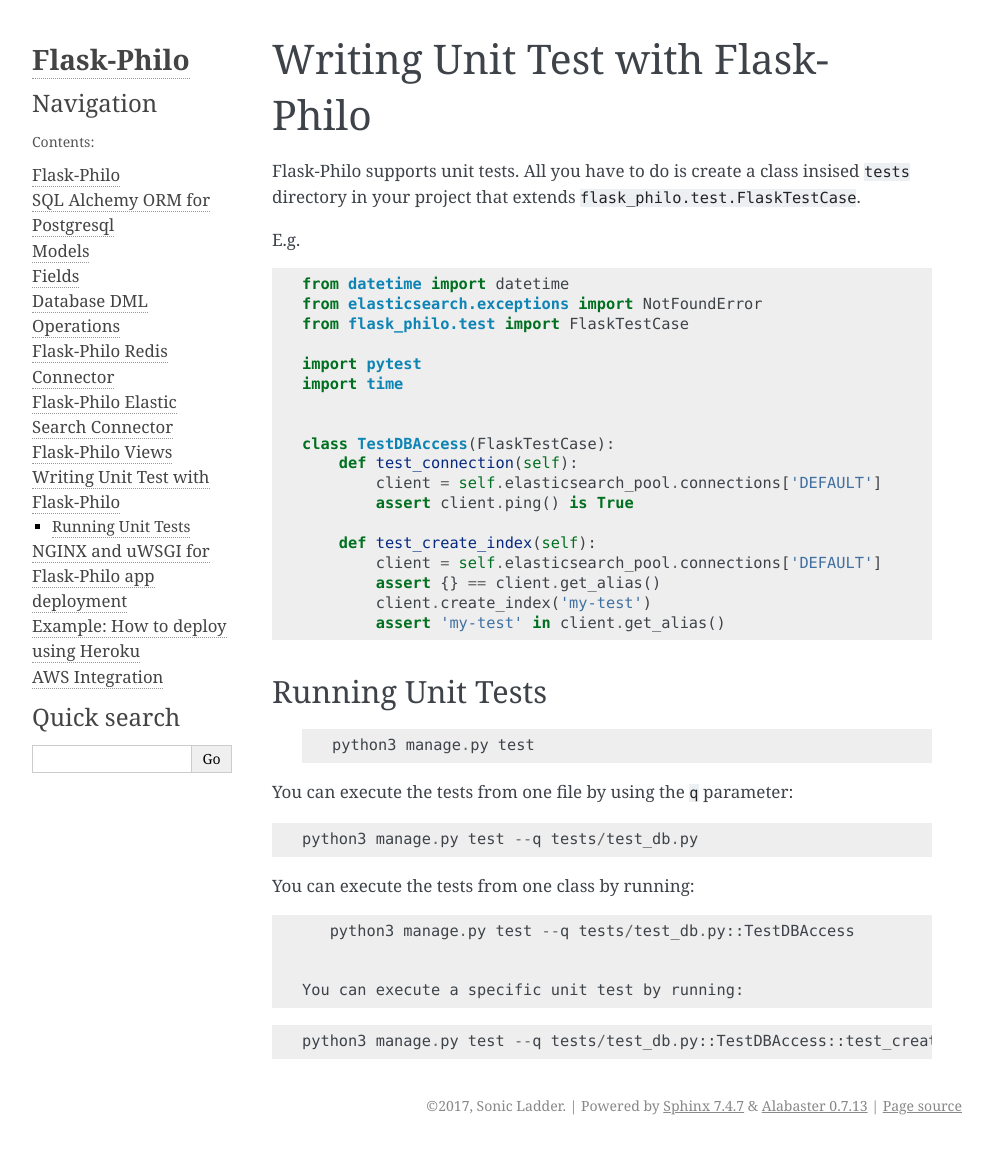
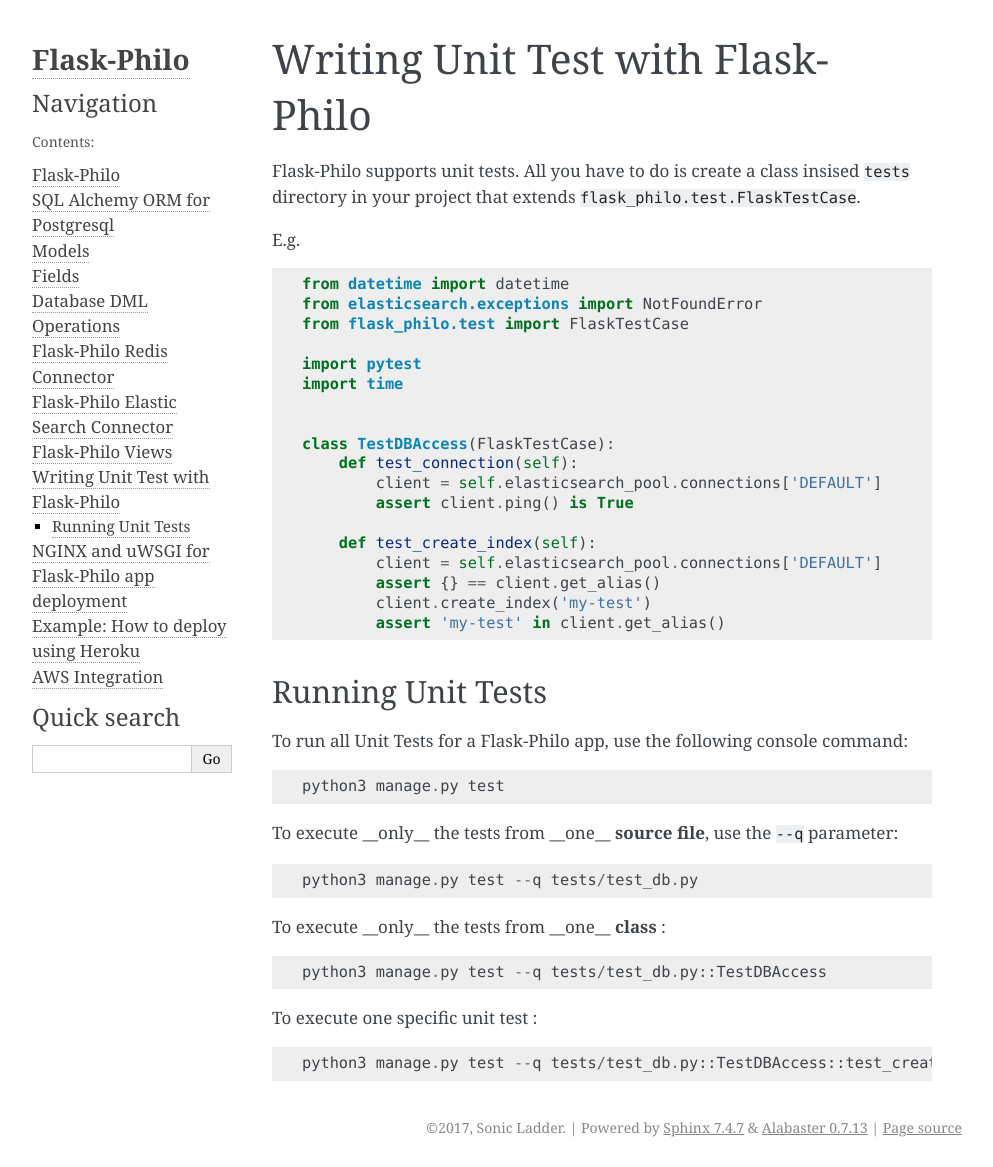
Before and after one commit to fenderdigital/flask-philo, a Sphinx documentation site: the page built from documentation/source/etc/unit_test.rst, in a window 1280 px wide. Shown: the whole page, without its empty margins (148-1141 px from the left). Built offline with Sphinx 7.4.7, drawn with Linux system fonts in a browser that asks for light colours; pages that are not in the unit, such as notebooks, are missing from menus; before the commit the page ends 1145 px from its top, so only the background shows below that.

Commit message:
unit test docs

```diff
--- a/documentation/source/etc/unit_test.rst
+++ b/documentation/source/etc/unit_test.rst
@@ -33,20 +33,22 @@
 Running Unit Tests
 --------------------
 
-  ::
+To run all Unit Tests for a Flask-Philo app, use the following console command:
+
+::
 
     python3 manage.py test
 
 
 
-You can execute the tests from one file by using the ``q`` parameter:
+To execute __only__ the tests from __one__ **source file**, use the ``--q`` parameter:
 
 ::
 
     python3 manage.py test --q tests/test_db.py
 
 
-You can execute the tests from one class by running:
+To execute __only__ the tests from __one__ **class** :
 
 
 ::
@@ -54,7 +56,7 @@
     python3 manage.py test --q tests/test_db.py::TestDBAccess
 
 
- You can execute a specific unit test by running:
+To execute one specific unit test :
 
 ::
 
```
